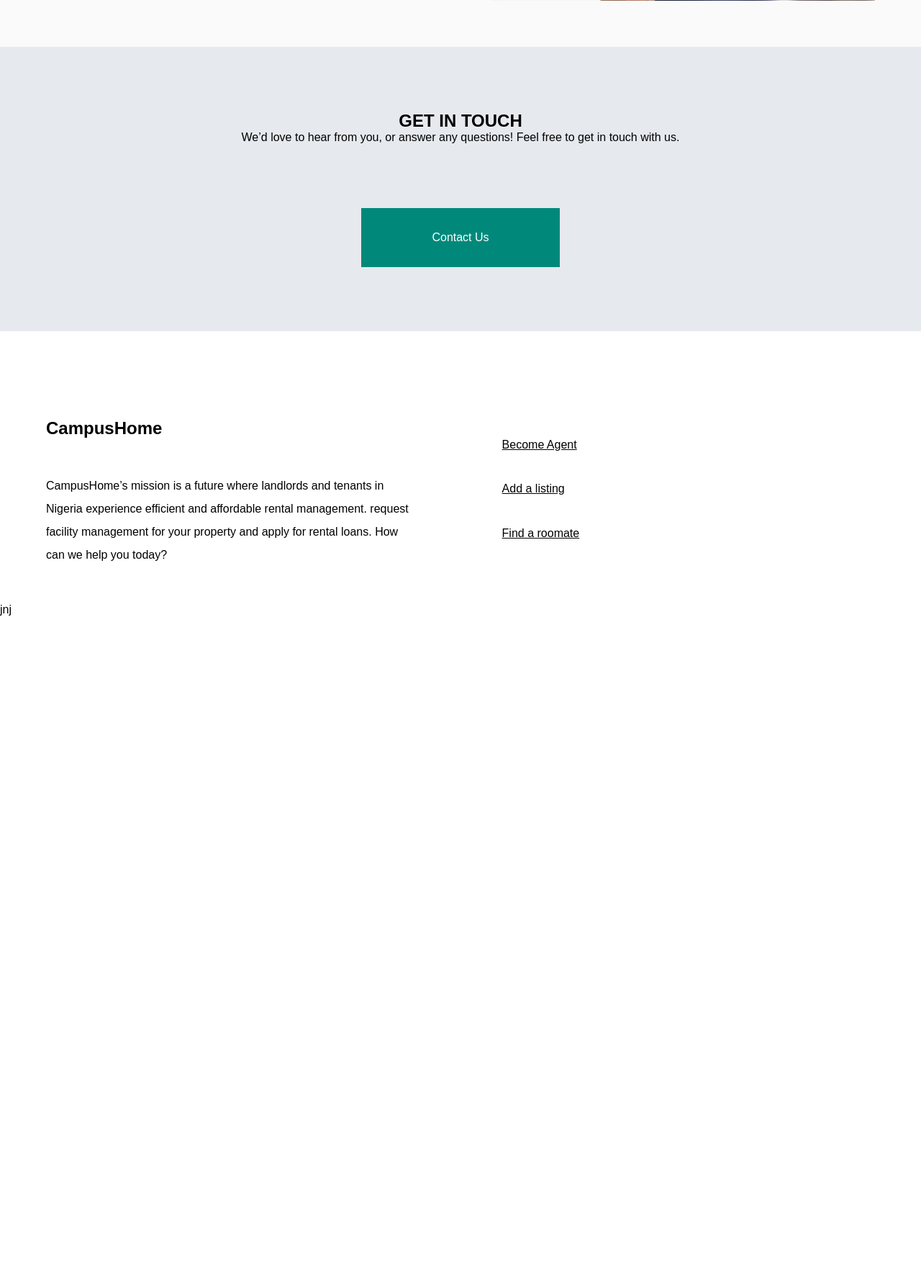
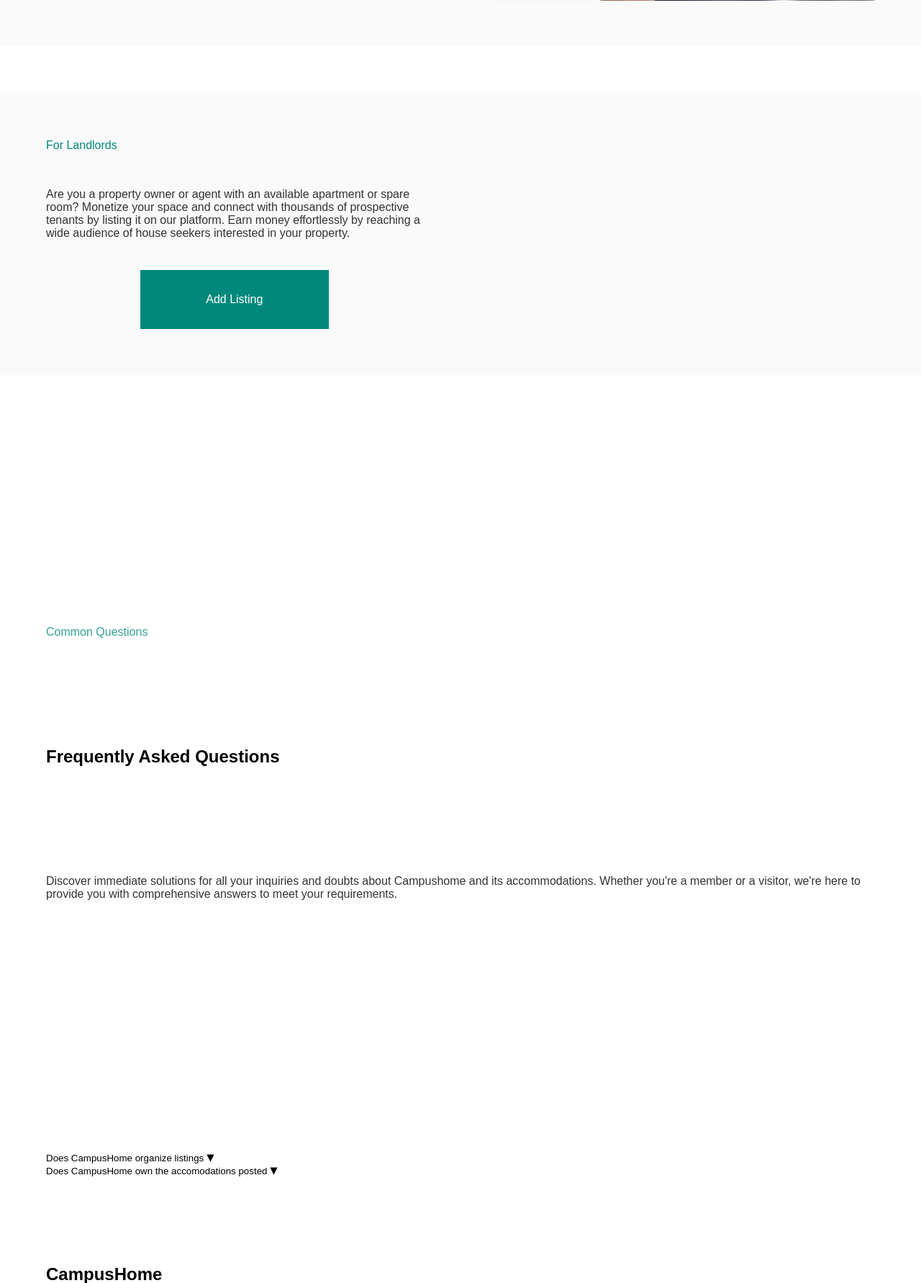
Before and after one commit to Hazaloolu/Safehaven, a Django app: page / in a window 1280 px wide. Shown: the part 2222-4004 px from the top of the page at 72% size. Before the commit the page ends 3077 px from the top, so only its background shows below. Run offline with Django 4.2, Linux system fonts and the light colour scheme; data comes from the database, SQL or seed files in the repository; some web fonts are replaced.

Commit message:
update homepage

```diff
--- a/static/css/home.css
+++ b/static/css/home.css
@@ -256,6 +256,10 @@ main {
     padding: 5%;
 }
 
+.text p{
+    opacity: .8;
+}
+
 .image-wrapper {
     width: 120%;
     background-color: #fafafa;
@@ -290,8 +294,8 @@ main {
 }
 
 .text h1 {
-    font-size: 35px;
-    opacity:.7;
+
+    font-family: 'Sofia Pro', sans-serif;
 }
 
 section .colored {
@@ -306,7 +310,7 @@ section .colored {
 }
 
 .contact-us {
-    background-color: #e6e9ed;
+    background-color: #fafafa;
     padding: 7%;
     text-align: center;
 }
@@ -345,11 +349,55 @@ footer {
 .links a:hover {
     color: var(--cool-blue);
 }
+.faq{
+    width: 90%;
+    margin: auto;
+    margin-top: 20%;
+}
+
+.faq p{
+    opacity: .8;
+    padding: 8% 0;
+}
+
+.faq h2{
+    padding:5% 0;
+}
+
+.faq-question{
+
+}
+
+.faq-answer {
+
+    display: none;
+  }
+
+  .faq-toggle {
+    background: none;
+    border: none;
+    cursor: pointer;
+    text-align: left;
+  }
+
+  .faq-toggle::after {
+    content: '\25B6'; /* Unicode character for right-pointing triangle */
+    display: inline-block;
+    margin-left: 5px;
+    transform: rotate(90deg);
+    transition: transform 0.3s;
+  }
+
+  .faq-toggle.active::after {
+    transform: rotate(0deg);
+  }
+
 
 
 /* ------ Mobile View -------- */
 
 @media(max-width:768px) {
+
     body {}
 
     header {
@@ -494,7 +542,7 @@ footer {
     }
 
     .text h1{
-        font-size: 1.3rem;
+        font-size: 1rem;
         opacity:.7;
     }
 
@@ -561,7 +609,7 @@ footer {
         background-color:#00897b;
         color: #e6e9ed;
         width: 50%;
-        padding: 1em;
+        padding: .7em;
         display: flex;
         justify-content: center;
         text-align: center;
@@ -573,15 +621,22 @@ footer {
 
     section .colored {
 
-        padding: .5em;
+        padding: .7em;
 
         width: 50%;
+
+        display: flex;
+        justify-content: center;
+        width: 50%;
+        margin:0%;
+        margin-top: 15%;
+
 
     }
 
 
     .contact-us {
-        background-color: #e6e9ed;
+        background-color: #fafafa;
         padding: 5%;
         text-align: center;
     }
--- a/templates/main/index.html
+++ b/templates/main/index.html
@@ -105,8 +105,8 @@
             <p class='green '>For Tenants</p>
             <div class="flex">
                 <div class='text'>
-                    <h1>Are you looking to rent or lease an apartment? We’ve got you covered.</h1>
-                <a href="" class='colored'>Add Listing</a>
+                    <p>Are you looking to rent or lease an apartment? We’ve got you covered.</p>
+                <a href="" class='colored'>Find LIsting</a>
                 </div>
                 <div class="image-wrapper">
 
@@ -116,11 +116,60 @@
                 </div>
             </div>
         </section>
-        <section class='contact-us'>
+        <section class="landlords">
+            <p class='green '>For Landlords</p>
+            <div class="flex">
+                <div class='text'>
+                    <p>Are you a property owner or agent with an available apartment or spare room? Monetize your space and connect with thousands of prospective tenants by listing it on our platform. Earn money effortlessly by reaching a wide audience of house seekers interested in your property.</p>
+                <a href="" class='colored'>Add Listing</a>
+                </div>
+                <div class="image-wrapper">
+
+                        {% comment %} <img src="{% static 'images/landlord.jpeg' %}" alt=""> {% endcomment %}
+                        {% comment %} <img src="{% static 'images/houseAgents.jpg' %}" alt=""> {% endcomment %}
+
+                </div>
+            </div>
+        </section>
+        {% comment %} <section class='contact-us'>
             <h2>GET IN TOUCH</h2>
             <p>We’d love to hear from you, or answer any questions! Feel free to get in touch with us.</p>
             <a href="" class='colored'>Contact Us</a>
-        </section>
+        </section> {% endcomment %}
+
+
+        <section class="faq">
+            <p class='green '>Common Questions</p>
+            <h2>Frequently Asked Questions</h2>
+            <p>Discover immediate solutions for all your inquiries and doubts about Campushome and its accommodations. Whether you're a member or a visitor, we're here to provide you with comprehensive answers to meet your requirements.</p>
+            {% comment %} <div class="faq-question">
+              <button class="faq-toggle">How does CampusHome works</button>
+            </div>
+            <div class="faq-answer">
+              <p>At Spleet, we offer access to premium residential solutions with options of daily, monthly and quarterly and biannual subscription. Once you find a space you like, simply create a booking along with a few details about yourself. This request is then processed within a few hours.
+
+                No payment is taken until the booking is accepted. We will charge you the rent upfront plus a one-off booking fee and security deposit. You will then receive a confirmation email with the details of your new space.</p>
+            </div> {% endcomment %}
+          </section>
+
+          <div class="faq">
+
+            <div class="faq-question">
+              <button class="faq-toggle">Does CampusHome organize listings</button>
+            </div>
+            <div class="faq-answer">
+              <p>Yes.</p>
+            </div>
+            <div class="faq-question">
+              <button class="faq-toggle">Does CampusHome own the accomodations posted</button>
+            </div>
+            <div class="faq-answer">
+              <p>No Spleet does not own the spaces listed, as we have homeowners that list these spaces on our platform.</p>
+            </div>
+          </div>
+
+          <!-- Add more FAQ sections as needed -->
+
     </main>
     <footer>
         <div class="footer-area flex">
@@ -157,7 +206,34 @@ menu.addEventListener('click', function () {
     navbar.classList.remove('fade-in');
   }
 });
-</script>jnj
+
+
+
+
+
+
+
+// Get all FAQ toggle buttons
+const faqToggles = document.querySelectorAll('.faq-toggle');
+
+// Add click event listeners to each button
+faqToggles.forEach((toggle) => {
+  toggle.addEventListener('click', () => {
+    const faqAnswer = toggle.parentElement.nextElementSibling;
+
+    // Toggle the active class on the clicked button
+    toggle.classList.toggle('active');
+
+    // Toggle the display of the answer
+    if (faqAnswer.style.display === 'none') {
+      faqAnswer.style.display = 'block';
+    } else {
+      faqAnswer.style.display = 'none';
+    }
+  });
+});
+
+</script>
 </body>
 
 </html>
```
